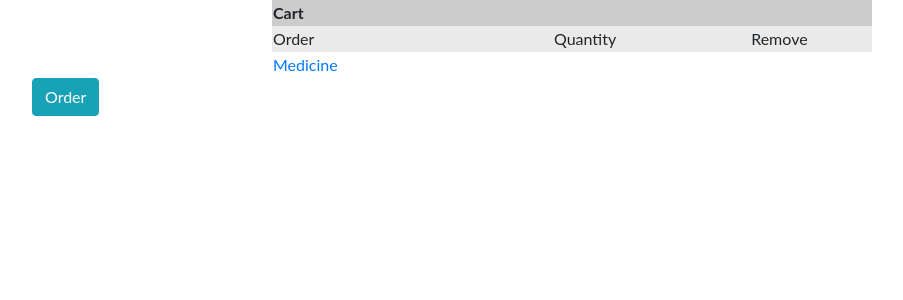
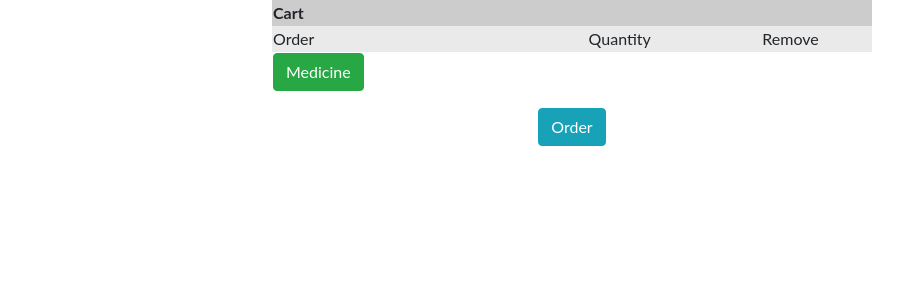
Before and after one commit to Violet-gitz/Med-Project, a PHP site: page /project/cartuser.php?testMedId=admin in a window 1280 px wide. Shown: the part 61-361 px from the top of the page, without its empty margins (68-971 px from the left). Run offline with PHP 8.4, Linux system fonts and the light colour scheme; a user stored in the database is signed in; data comes from the database, SQL or seed files in the repository; data that the repository does not hold is empty; some libraries are stand-ins or nearby versions.

Commit message:
edit button cart

```diff
--- a/Shipping.php
+++ b/Shipping.php
@@ -233,9 +233,12 @@
                                     <option value ="<?php echo $dealer["DealerId"];?>"><?php echo $dealer["DealerName"];?></option>
                                 <?php } ?>
                             </select>
-                            <div class="col-sm-9">
+
+                        <div class="form-group text-center">
+                            <div class="col-md-12 mt-3">
                                 <input type="submit" name = "btn-Order"class = "btn btn-info" value = "Order">
                             </div>
+                        </div>
 
                     </div>
     </form>
--- a/cartuser.php
+++ b/cartuser.php
@@ -282,11 +282,11 @@
             echo "</tr>";
     ?>
     <tr>
-    <td><a href="Mainuser.php">Medicine</a></td>
+    <td><a href="Mainuser.php" class="btn btn-success">Medicine</a></td>
     </tr>
     </table>
-                        <div class="container">
-                            <div class="col-sm-9">
+                        <div class="form-group text-center">
+                                <div class="col-md-12 mt-3">
                                 <input type="submit" name = "btn-Order"class = "btn btn-info" value = "Order">
                             </div>
                         </div>
```
Also changed, not shown: Withdrawcart.php (+22 -30 lines).
